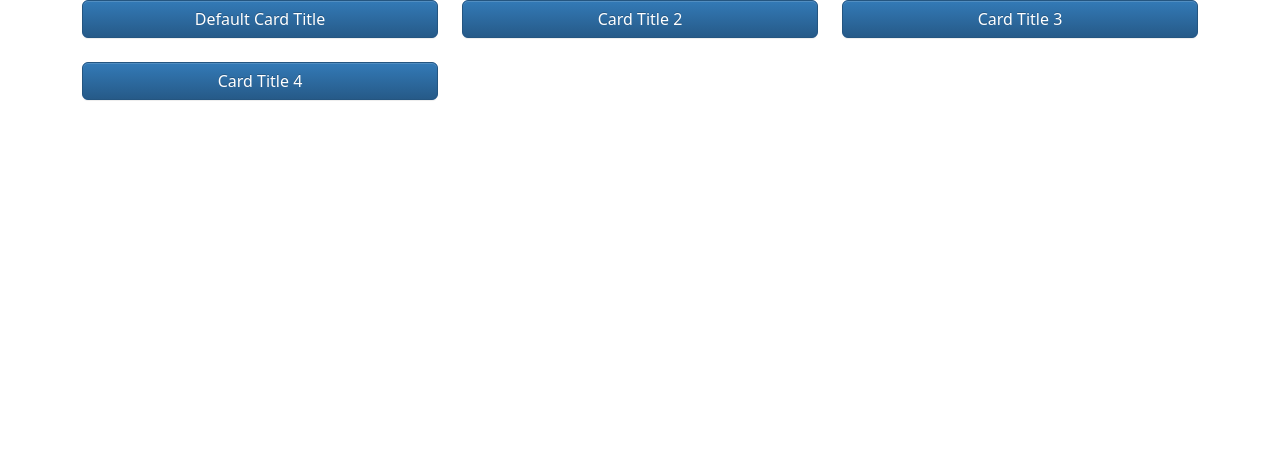
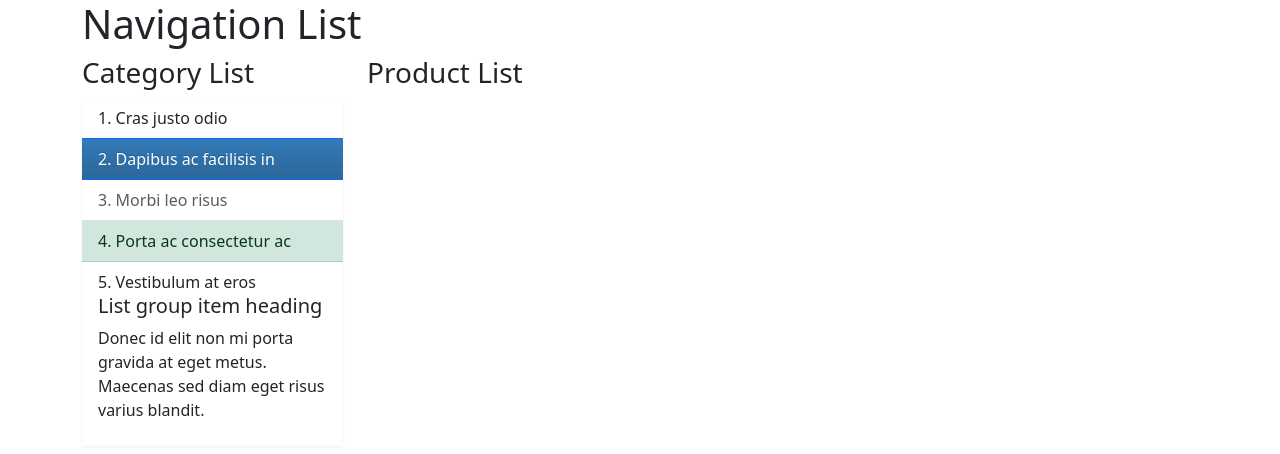
Before and after one commit to qalib01/learnReact, a React (Create React App) app: page / in a window 1280 px wide. Shown: the top 454 px of the page. Built offline with nearby package versions, Linux system fonts and the light colour scheme.

Commit message:
Adding titles to my project

```diff
--- a/src/components/App.js
+++ b/src/components/App.js
@@ -1,28 +1,37 @@
 import React from 'react';
-import CardN from './CardNew.js';
-import Collapse from './Collapse.js';
+import CategoryList from './CategoryList';
+import ProductList from './ProductList';
+import NavigationBar from './NavigationBar';
+import { Container, Row, Col } from 'reactstrap';
+
 
 class App extends React.Component {
+    // let productTitle = 'Product'; When we write this in here, it will return an error that Parsing erorr: Unexpected Token
+
     render () {
+        let titles = {
+            productTitle: 'Product List',
+            categoryTitle: 'Category List',
+            navigationTitle: 'Navigation List',
+        }; // We can write the titles as separate variables and inside an array, it will good and easy to read
         return (
-            <div className="container">
-                <div className="row row-cols-1 row-cols-md-3 g-4">
-                    <Collapse>
-                        <CardN cardText="Lorem ipsum dolor sit, amet consectetur adipisicing elit. Minima cupiditate reiciendis placeat? Libero vel officiis iusto impedit eius qui magni!" cardImage="https://picsum.photos/id/237/100/100" />
-                    </Collapse>
-                    <Collapse>
-                        <CardN cardTitle="Card Title 2" cardText="Lorem ipsum dolor sit, amet consectetur adipisicing elit. Minima cupiditate reiciendis placeat?" />
-                    </Collapse>
-                    <Collapse>
-                        <CardN cardTitle="Card Title 3" cardText="Lorem ipsum dolor sit, amet consectetur adipisicing elit." cardImage="https://picsum.photos/id/25/100/100" />
-                    </Collapse>
-                    <Collapse>
-                        <CardN cardTitle="Card Title 4" cardImage="https://picsum.photos/id/116/100/100" />
-                    </Collapse>
-                </div>
-            </div>
-        );
-    };
+            <React.Fragment>
+                <Container>
+                    <Row>
+                        <NavigationBar title={titles.navigationTitle} />
+                    </Row>
+                    <Row>
+                        <Col xs="3">
+                            <CategoryList title={titles.categoryTitle} />
+                        </Col>
+                        <Col xs="9">
+                            <ProductList title={titles.productTitle} />
+                        </Col>
+                    </Row>
+                </Container>
+            </React.Fragment>
+        )
+    }
 };
 
 export default App;
--- a/src/components/CardNew.js
+++ /dev/null
@@ -1,25 +0,0 @@
-import React from 'react';
-
-class CardN extends React.Component {
-    render () {
-        return (
-            <div className="col">
-                <div className="card h-100">
-                    <img src={ this.props.cardImage } className="card-img-top" alt={ this.props.cardTitle } />
-                        <div className="card-body">
-                            <h5 className="card-title">{ this.props.cardTitle }</h5>
-                            <p className="card-text">{ this.props.cardText }</p>
-                        </div>
-                </div>
-            </div>
-        );
-    };
-};
-
-CardN.defaultProps = {
-    cardTitle: 'Default Card Title',
-    cardText: 'Default Card Text',
-    cardImage: 'https://tulippo.az/public/images/icon/logo.png'
-}
-
-export default CardN;
--- /dev/null
+++ b/src/components/CategoryList.js
@@ -0,0 +1,26 @@
+import React, { Component } from "react";
+import { ListGroup, ListGroupItem, ListGroupItemHeading, ListGroupItemText } from "reactstrap";
+
+export default class CategoryList extends Component {
+    render() {
+        return (
+            <React.Fragment>
+                <h3> { this.props.title } </h3>
+                <ListGroup numbered flush horizontal>
+                    <ListGroupItem>Cras justo odio</ListGroupItem>
+                    <ListGroupItem active>Dapibus ac facilisis in</ListGroupItem>
+                    <ListGroupItem disabled>Morbi leo risus</ListGroupItem>
+                    <ListGroupItem color="success">Porta ac consectetur ac</ListGroupItem>
+                    <ListGroupItem>Vestibulum at eros
+                        <ListGroupItemHeading>
+                            List group item heading
+                        </ListGroupItemHeading>
+                        <ListGroupItemText>
+                            Donec id elit non mi porta gravida at eget metus. Maecenas sed diam eget risus varius blandit.
+                        </ListGroupItemText>
+                    </ListGroupItem>
+                </ListGroup>
+            </React.Fragment>
+        );
+    }
+}
--- a/src/components/Collapse.js
+++ /dev/null
@@ -1,46 +0,0 @@
-import React from "react";
-
-class Collapse extends React.Component {
-
-    state = { showContent: false };
-
-
-    showMore = () => { // Arrow function
-        this.setState({
-            showContent: !this.state.showContent,
-        });
-    };
-
-    componentDidMount() { // Yeni bir element əlavə olunanda bu funksiya işə düşür,
-        console.log('Component Mounted!');
-    }
-
-    componentDidUpdate() { // Hər dəfə client tərəfdə update edəndə işə düşür
-        console.log('Component Updated!');
-    }
-
-    render () { // Olmazsa, olmazdır. mütləq əlavə edilməlidir
-        return (
-            <div>
-                <button className="btn btn-primary w-100" onClick={this.showMore}>
-                    {/* { this.props.children.props.cardTitle } */}
-                    { React.Children.map(this.props.children, children => children.props.cardTitle) }
-                </button>
-                {
-                    this.state.showContent ? (
-                        <div className="collapse show" id={ this.props.href }>
-                            {/* { this.props.children } */}
-                            { React.Children.map(this.props.children, children => children) }
-                        </div>
-                    ) : null
-                }
-            </div>
-        );
-    };
-};
-
-
-
-
-
-export default Collapse;
--- /dev/null
+++ b/src/components/NavigationBar.js
@@ -0,0 +1,14 @@
+import React, { Component } from 'react'
+
+export default class NavigationBar extends Component {
+    // constructor(props) {
+    //     super(props);
+    // } // This constructor was used in previous times, for now we don't use this function. When we remove comment from this function we'll see an error that No-Useless-Constructor. This means that it is not useless
+    render() {
+        return (
+            <React.Fragment>
+                <h1> {this.props.title} </h1>
+            </React.Fragment>
+        )
+    }
+}
--- /dev/null
+++ b/src/components/ProductList.js
@@ -0,0 +1,11 @@
+import React, { Component } from 'react'
+
+export default class ProductList extends Component {
+    render() {
+        return (
+            <React.Fragment>
+                <h3> {this.props.title} </h3>
+            </React.Fragment>
+        )
+    }
+}
--- a/src/index.js
+++ b/src/index.js
@@ -1,6 +1,7 @@
 import React from 'react';
 import ReactDOM from 'react-dom/client';
 import App from './components/App';
+import 'bootstrap/dist/css/bootstrap.min.css'
 
 const root = ReactDOM.createRoot(document.getElementById('root'));
 root.render(<App />);
```
Also changed, not shown: src/components/Card.js (deleted, +0 -70 lines), src/components/Clock.js (deleted, +0 -49 lines), src/components/TasksFromReact.js (deleted, +0 -117 lines), src/components/Users.js (deleted, +0 -42 lines).
